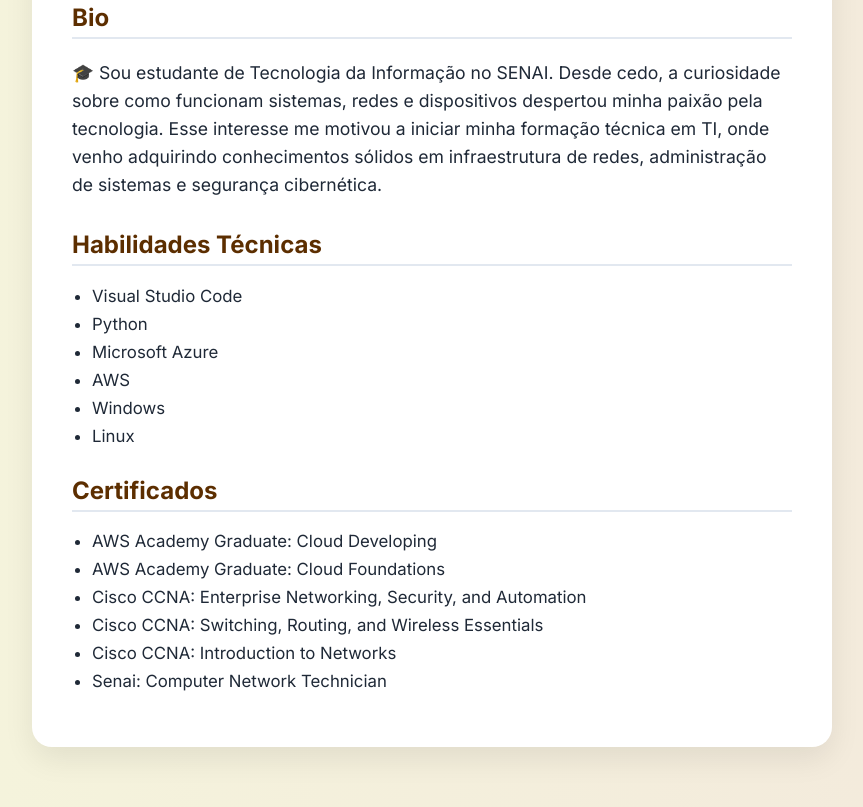
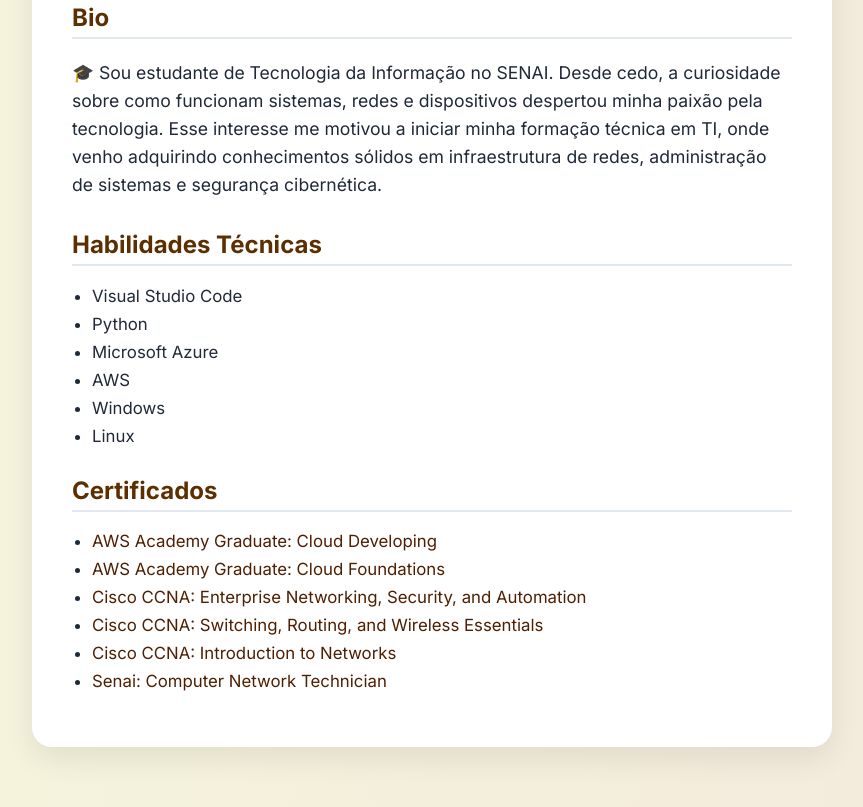
Before and after one commit to Dw4rtte/Portifolio.html, a plain HTML site: page index.html in a window 1280 px wide. Shown: the part 455-1262 px from the top of the page, without its empty margins (208-1071 px from the left). Drawn offline with nearby package versions, Linux system fonts and the light colour scheme.

Commit message:
<update>: Atualizando, colocando links nos certificados

```diff
--- a/index.html
+++ b/index.html
@@ -34,7 +34,7 @@
       height: 220px;
       object-fit: cover;
       border-radius: 50%;
-      border: 4px solid #4e1f00; /* marrom escuro */
+      border: 4px solid #4e1f00;
       margin-bottom: 20px;
       box-shadow: 0 6px 12px rgba(0, 0, 0, 0.2);
       transition: transform 0.3s ease, box-shadow 0.3s ease;
@@ -88,6 +88,16 @@
       color: #5c2e00;
     }
 
+    a {
+      color: #4e1f00;
+      text-decoration: none;
+    }
+
+    a:hover {
+      text-decoration: underline;
+      color: #7a3c00;
+    }
+
     @media (max-width: 600px) {
       .container {
         margin: 20px;
@@ -131,12 +141,12 @@
 
     <h2 data-aos="fade-right">Certificados</h2>
     <ul data-aos="fade-left">
-      <li>AWS Academy Graduate: Cloud Developing</li>
-      <li>AWS Academy Graduate: Cloud Foundations</li>
-      <li>Cisco CCNA: Enterprise Networking, Security, and Automation</li>
-      <li>Cisco CCNA: Switching, Routing, and Wireless Essentials</li>
-      <li>Cisco CCNA: Introduction to Networks</li>
-      <li>Senai: Computer Network Technician</li>
+      <li><a href="https://www.credly.com/badges/3e493b05-2519-4654-a758-297b96a85dfc/public_url" target="_blank">AWS Academy Graduate: Cloud Developing</a></li>
+      <li><a href="https://www.credly.com/badges/a1c2b7f5-1496-4397-9088-ad11cb7acb86/linked_in_profile" target="_blank">AWS Academy Graduate: Cloud Foundations</a></li>
+      <li><a href="https://www.credly.com/badges/8199319e-c742-4c8c-a8bd-9c4d5ba77edd/linked_in_profile" target="_blank">Cisco CCNA: Enterprise Networking, Security, and Automation</a></li>
+      <li><a href="https://www.credly.com/badges/e3f95cab-591f-428d-adb0-67dfdc04ca72/linked_in_profile" target="_blank">Cisco CCNA: Switching, Routing, and Wireless Essentials</a></li>
+      <li><a href="https://www.credly.com/badges/fbdeea3a-a2da-46d6-815a-dbcbe7c2877b/linked_in_profile" target="_blank">Cisco CCNA: Introduction to Networks</a></li>
+      <li><a href="COLE_AQUI_O_LINK_DA_BADGE" target="_blank">Senai: Computer Network Technician</a></li>
     </ul>
   </div>
 
```
